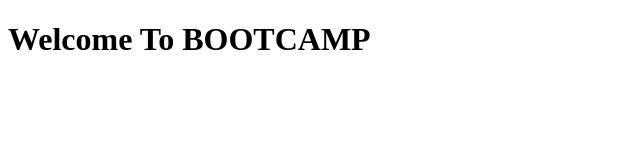
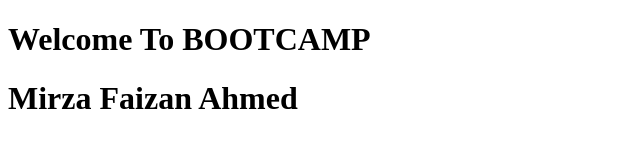
Before and after one commit to MirzaFaizanAhmed/BootCamp-Class-1-, a plain HTML site: page index.html in a window 1280 px wide. Shown: the whole page, without its empty margins (0-640 px from the left). Drawn offline with Linux system fonts and the light colour scheme.

Commit message:
add in html

```diff
--- a/index.html
+++ b/index.html
@@ -8,6 +8,7 @@
 <body>
 
     <h1>Welcome To BOOTCAMP</h1>
+    <h1>Mirza Faizan Ahmed</h1>
 
 </body>
 </html>
```
